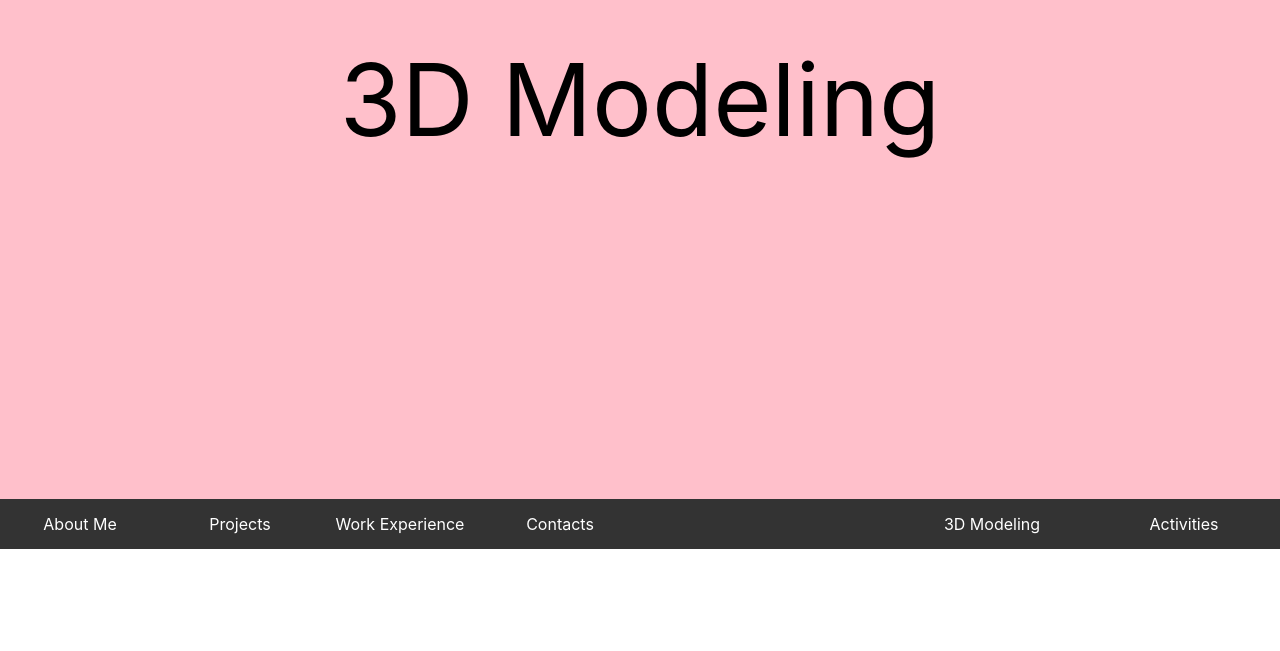
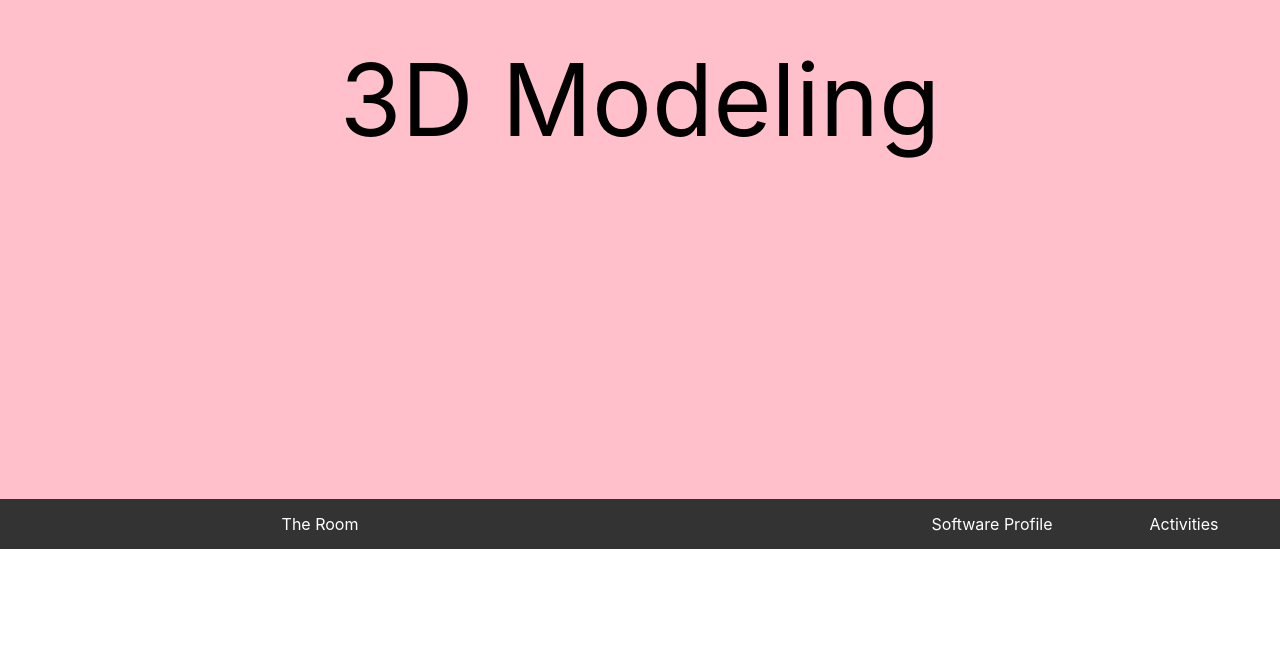
Before and after one commit to jiachengli1999/My_Portfolio, a React (Create React App) app in the folder my-app/: page /#/modeling in a window 1280 px wide. Shown: the part 301-952 px from the top of the page. Built offline with nearby package versions, Linux system fonts and the light colour scheme.

Commit message:
updated nav and added contacts for modeling page

```diff
--- a/my-app/src/components/modeling/modelingContent.js
+++ b/my-app/src/components/modeling/modelingContent.js
@@ -7,7 +7,7 @@ import '../../styles/modeling/content.css'
 class modelingContent extends Component{
     render(){
         return(
-            <div className='container-flex'>
+            <div className='container-flex' id='room-page'>
                 <div className='title-flex'>
                     <h1>The Room</h1>
                 </div>
--- a/my-app/src/components/modeling/modelingNav.js
+++ b/my-app/src/components/modeling/modelingNav.js
@@ -10,22 +10,13 @@ class modelingNav extends Component{
         return(
             <div className='container-flex-nav'>
                 <div className='nav-item1'>
-                    <Link to="about-page" activeClass='active' spy={true} smooth={true} offset={-30} duration={500}>
-                        About Me
-                    </Link>
-                    <Link to="projects-page" activeClass='active' spy={true} smooth={true} offset={20} duration={500}>
-                        Projects
-                    </Link>
-                    <Link to="works-page" activeClass='active' spy={true} smooth={true} offset={20} duration={500}>
-                        Work Experience
-                    </Link>
-                    <Link to="contacts-page" activeClass='active' spy={true} smooth={true} offset={50} duration={500}>
-                        Contacts
+                    <Link to="room-page" activeClass='active' spy={true} smooth={true} offset={-30} duration={500}>
+                        The Room
                     </Link>
                 </div>
                 <div className='nav-item2'>
-                    <Router.Link to='/modeling'>
-                        3D Modeling
+                    <Router.Link to='/'>
+                        Software Profile
                     </Router.Link>
                     <Router.Link to='/activities'>
                         Activities
--- a/my-app/src/components/modeling/modelingP1.js
+++ b/my-app/src/components/modeling/modelingP1.js
@@ -2,6 +2,7 @@ import React, { Component } from 'react'
 import LandingPage from './modelingLanding.js'
 import Nav from './modelingNav.js'
 import Content from './modelingContent.js'
+import Contact from '../Contacts.js'
 
 class modelingP1 extends Component{
     render(){
@@ -10,6 +11,7 @@ class modelingP1 extends Component{
                 <LandingPage />
                 <Nav />
                 <Content />
+                <Contact/>
             </div>
         )
     }
```
